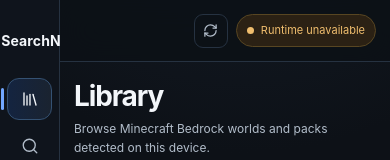
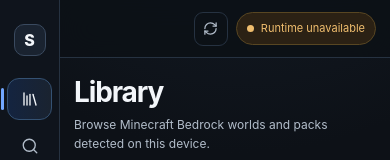
Before and after one commit to halokaryamedia-source/SearchNow, a Svelte app in the folder EngineData/Frontend/RustApp/: page / in a window 390 px wide. Shown: the top 160 px of the page. Built offline with nearby package versions, Linux system fonts and the light colour scheme.

Commit message:
style(frontend): simplify compact sidebar behavior

```diff
--- a/EngineData/Frontend/RustApp/src/styles/responsive.css
+++ b/EngineData/Frontend/RustApp/src/styles/responsive.css
@@ -35,12 +35,10 @@
 
   .sidebar { padding-inline: 10px; }
   .brand { justify-content: center; padding-inline: 0; }
-  .brand > div:last-child,
-  .nav-item span,
-  .sidebar__footer { display: none; }
+  .brand > strong,
+  .nav-item span { display: none; }
   .nav-item { justify-content: center; padding-inline: 0; }
-  .topbar { min-height: 62px; }
-  .topbar > div:first-child strong { display: none; }
+  .topbar { min-height: 58px; }
   .content-grid,
   .content-grid--catalog,
   .settings-layout { grid-template-columns: 1fr; }
```
